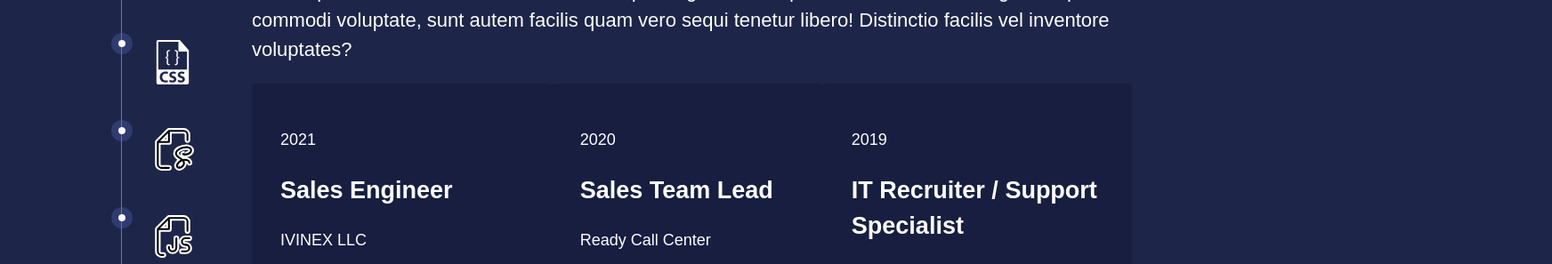
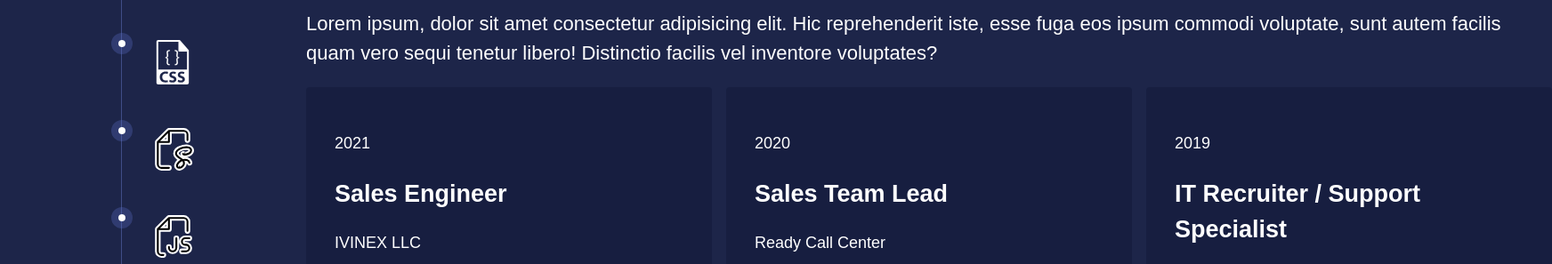
Before and after one commit to DeenoDev/Resume-Page, a plain HTML site: page index.html in a window 1280 px wide. Shown: the part 240-537 px from the top of the page at 89% size, 1744 px wide, since content can reach past the window. Drawn offline with Linux system fonts and the light colour scheme; a small style sheet from the web is missing.

Commit message:
Added gap to job-experience section and and fixed SVG icon bug.

```diff
--- a/style.css
+++ b/style.css
@@ -57,7 +57,7 @@ body{
 
 .main-grid{
     display: grid;
-    grid-template-columns: 17 1fr;
+    grid-template-columns: 17rem 1fr;
     gap: clamp(3rem, 5vw, 10rem);
     grid-auto-flow: dense;
     align-items: center;
@@ -94,6 +94,7 @@ aside{
 }
 
 .job {
+    width: 28.5rem;
     border-radius: 0.25rem;
     padding: 2rem;
     background: var(--clr-primary-800);
@@ -101,11 +102,12 @@ aside{
 
 .job-experience{
     display: grid;
+    gap: 1rem;
     grid-auto-flow: column;
 }
 
 .icon-list {
-    border-left: 1px solid var(--clr-primary-200);
+    border-left: 1px solid var(--clr-primary-300);
     padding: 0;
     height: 100%;
     margin-left: clamp(3rem, 10vw, 10rem) !important;
```
